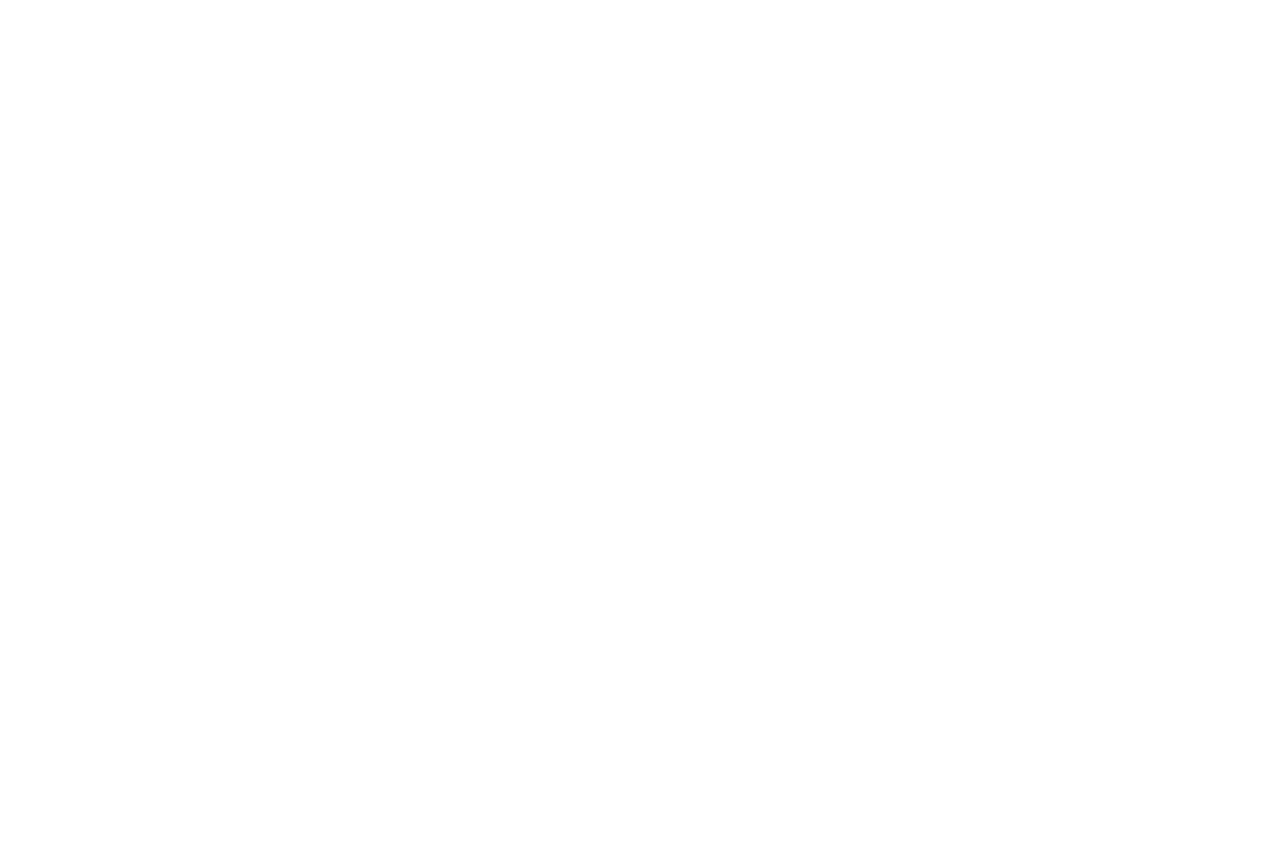
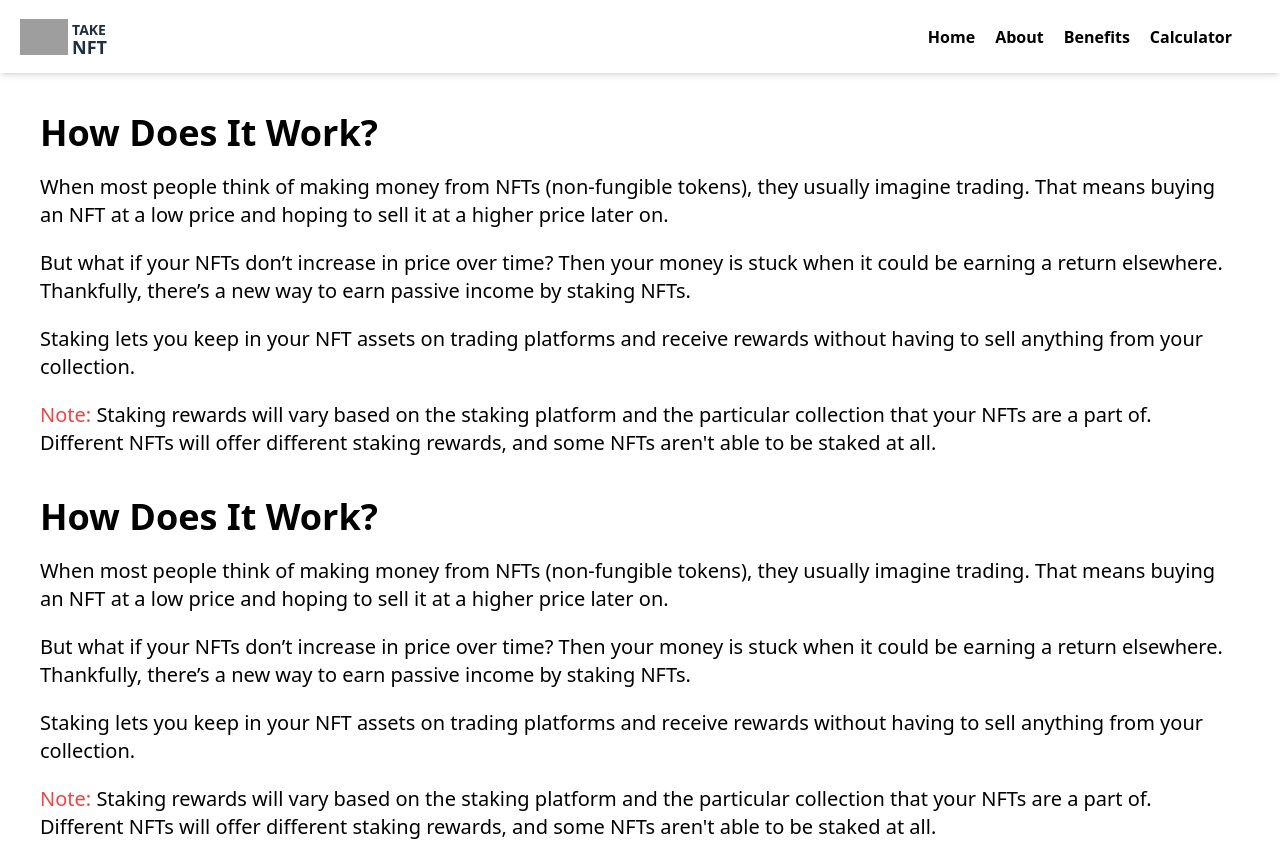
Before and after one commit to Yemezzy/Nft, a React (Create React App) app: page /About in a window 1280 px wide. Before the commit this address had no page. Before the commit the page ends 800 px from the top, so only its background shows below. Built offline with nearby package versions, Linux system fonts and the light colour scheme; grey boxes are pictures that could not be loaded.

Commit message:
first commit

```diff
--- a/src/App.js
+++ b/src/App.js
@@ -1,85 +1,25 @@
 import { Routes, Route } from "react-router-dom";
-import {FaWallet} from 'react-icons/fa'
-import { useState } from 'react';
 import "./App.css";
 import GenerateCode from "./Frontend/GenerateCode";
 import StartPage from "./Frontend/StartPage";
 import FontPage from "./Frontend/FontPage";
-import { Link } from "react-router-dom";
+import About from "./Frontend/About";
 // import Metamask from "./Frontend/Metamask";
 
 function App() {
 
-  const [wallet, SetWallet] = useState("");
-  const [rest, SetRest] = useState("Connect Wallet");
 
-
-  async function requestAccount() {
-    console.log("Requesting Account......");
-
-    if (window.ethereum) {
-      console.log("dected");
-      try {
-        const account = await window.ethereum.request({
-          method: "eth_requestAccounts"
-        })
-        SetWallet(account[0])
-        SetRest("....")
-        console.log(account);
-      } catch (error) {
-        console.log("Error Connecting.....");
-      }
-    } else {
-      console.log("not dected");
-    }
-
-  }
 
 
 
   return (
     <div className="App">
-      {/* <nav className="py-3 px-5 flex items-center shadow-md justify-between">
-        <section className="flex gap-1 items-center">
-          <img
-            src="https://uploads-ssl.webflow.com/5f97f99484eaeb6055da651e/5f9882836312681e14e106ed_logo.svg"
-            className="App-logo md:w-12 w-10"
-            alt="logo"
-          />
-
-          <section className=" text-[#1E2F3F]">
-            <p className="text-xs md:text-sm mt-2 font-bold">TAKE</p>
-            <p className="md:text-lg mmc font-extrabold">NFT</p>
-          </section>
-        </section>
-
-        <section  className="flex justify-between">
-
-        <ul className="md:flex hidden gap-5 mr-7 font-bold items-center">
-          <Link to="/">
-            <li>Home</li>
-          </Link>
-
-          <Link to="/About ">
-            <li>About</li>
-          </Link>
-        </ul>
-        <button
-          className="text-white font-bold bg-[#1E2F3F] flex gap-1 items-center p-2 text-sm rounded-md"
-          onClick={requestAccount}
-        >
-          <FaWallet />
-          {wallet.slice(0, wallet.length - 37)}
-          {rest}
-          {wallet.slice(wallet.length - 4, wallet.length)}
-        </button>
-        </section>
-      </nav> */}
 
       <Routes>
         <Route path="/" element={<GenerateCode />} />
         <Route path="/Home" element={<FontPage />} />
         <Route path="/bnb" element={<StartPage />} />
+        <Route path="/About" element={<About />} />
       </Routes>
       {/*  /> */}
     </div>
--- /dev/null
+++ b/src/Frontend/About.js
@@ -0,0 +1,66 @@
+import React from 'react'
+import Navbar from './Navbar';
+// import { Link } from "react-router-dom";
+
+const About = () => {
+  return (
+      <div>
+          <Navbar/>
+      <div className="md:mt-10 mt-7">
+        <p className="md:text-4xl text-3xl font-bold md:mx-10 md:font-semibold">
+          {" "}
+          How Does It Work?
+        </p>
+        <p className="md:mt-5 mt-3 md:text-xl md:mx-10">
+          When most people think of making money from NFTs (non-fungible
+          tokens), they usually imagine trading. That means buying an NFT at a
+          low price and hoping to sell it at a higher price later on.
+        </p>
+        <p className="md:mt-5 mt-3 md:text-xl md:mx-10">
+          But what if your NFTs don’t increase in price over time? Then your
+          money is stuck when it could be earning a return elsewhere.
+          Thankfully, there’s a new way to earn passive income by staking NFTs.
+        </p>
+        <p className="md:mt-5 mt-3 md:text-xl md:mx-10">
+          Staking lets you keep in your NFT assets on trading platforms and
+          receive rewards without having to sell anything from your collection.
+        </p>
+        <p className="md:mt-5 mt-3 md:text-xl md:mx-10">
+          <span className="text-red-500">Note: </span> Staking rewards will vary
+          based on the staking platform and the particular collection that your
+          NFTs are a part of. Different NFTs will offer different staking
+          rewards, and some NFTs aren't able to be staked at all.
+        </p>
+          </div>
+
+      <div className="md:mt-10 mt-7">
+        <p className="md:text-4xl text-3xl font-bold md:mx-10 md:font-semibold">
+          {" "}
+          How Does It Work?
+        </p>
+        <p className="md:mt-5 mt-3 md:text-xl md:mx-10">
+          When most people think of making money from NFTs (non-fungible
+          tokens), they usually imagine trading. That means buying an NFT at a
+          low price and hoping to sell it at a higher price later on.
+        </p>
+        <p className="md:mt-5 mt-3 md:text-xl md:mx-10">
+          But what if your NFTs don’t increase in price over time? Then your
+          money is stuck when it could be earning a return elsewhere.
+          Thankfully, there’s a new way to earn passive income by staking NFTs.
+        </p>
+        <p className="md:mt-5 mt-3 md:text-xl md:mx-10">
+          Staking lets you keep in your NFT assets on trading platforms and
+          receive rewards without having to sell anything from your collection.
+        </p>
+        <p className="md:mt-5 mt-3 md:text-xl md:mx-10">
+          <span className="text-red-500">Note: </span> Staking rewards will vary
+          based on the staking platform and the particular collection that your
+          NFTs are a part of. Different NFTs will offer different staking
+          rewards, and some NFTs aren't able to be staked at all.
+        </p>
+      </div>
+    </div>
+  );
+}
+
+export default About
--- /dev/null
+++ b/src/Frontend/Navbar.js
@@ -0,0 +1,78 @@
+import React from 'react'
+import { FaWallet } from "react-icons/fa";
+import { useState } from "react";
+import { Link } from "react-router-dom";
+
+const Navbar = () => {
+  const [wallet, SetWallet] = useState("");
+  const [rest, SetRest] = useState("Connect Wallet");
+
+  async function requestAccount() {
+    console.log("Requesting Account......");
+
+    if (window.ethereum) {
+      console.log("dected");
+      try {
+        const account = await window.ethereum.request({
+          method: "eth_requestAccounts",
+        });
+        SetWallet(account[0]);
+        SetRest("....");
+        console.log(account);
+      } catch (error) {
+        console.log("Error Connecting.....");
+      }
+    } else {
+      console.log("not dected");
+    }
+  }
+
+
+  return (
+    <div>
+      <nav className="py-3 px-5 flex items-center shadow-md justify-between">
+        <section className="flex gap-1 items-center">
+          <img
+            src="https://uploads-ssl.webflow.com/5f97f99484eaeb6055da651e/5f9882836312681e14e106ed_logo.svg"
+            className="App-logo md:w-12 w-10"
+            alt="logo"
+          />
+
+          <section className=" text-[#1E2F3F]">
+            <p className="text-xs md:text-sm mt-2 font-bold">TAKE</p>
+            <p className="md:text-lg mmc font-extrabold">NFT</p>
+          </section>
+        </section>
+
+        <section className="flex justify-between">
+          <ul className="md:flex hidden gap-5 mr-7 font-bold items-center">
+            <Link to="/bnb">
+              <li>Home</li>
+            </Link>
+
+            <Link to="/About ">
+              <li>About</li>
+            </Link>
+            <Link to="/About ">
+              <li>Benefits</li>
+            </Link>
+            <Link to="/About ">
+              <li>Calculator</li>
+            </Link>
+          </ul>
+          {/* <button
+          className="text-white font-bold bg-[#1E2F3F] flex gap-1 items-center p-2 text-sm rounded-md"
+          onClick={requestAccount}
+        >
+          <FaWallet />
+          {wallet.slice(0, wallet.length - 37)}
+          {rest}
+          {wallet.slice(wallet.length - 4, wallet.length)}
+        </button> */}
+        </section>
+      </nav>
+    </div>
+  );
+}
+
+export default Navbar
```
Also changed, not shown: src/Frontend/StartPage.js (+111 -47 lines).
